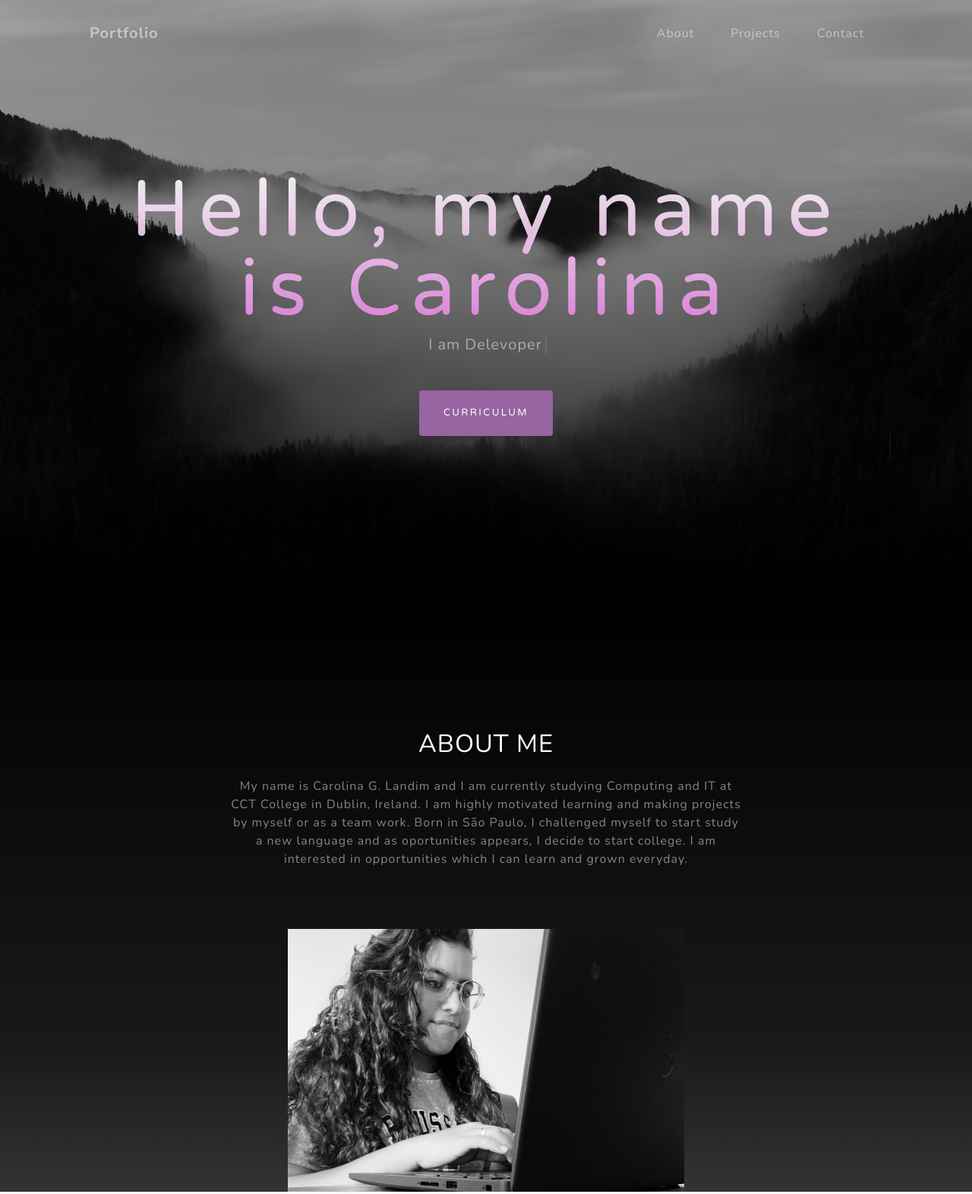
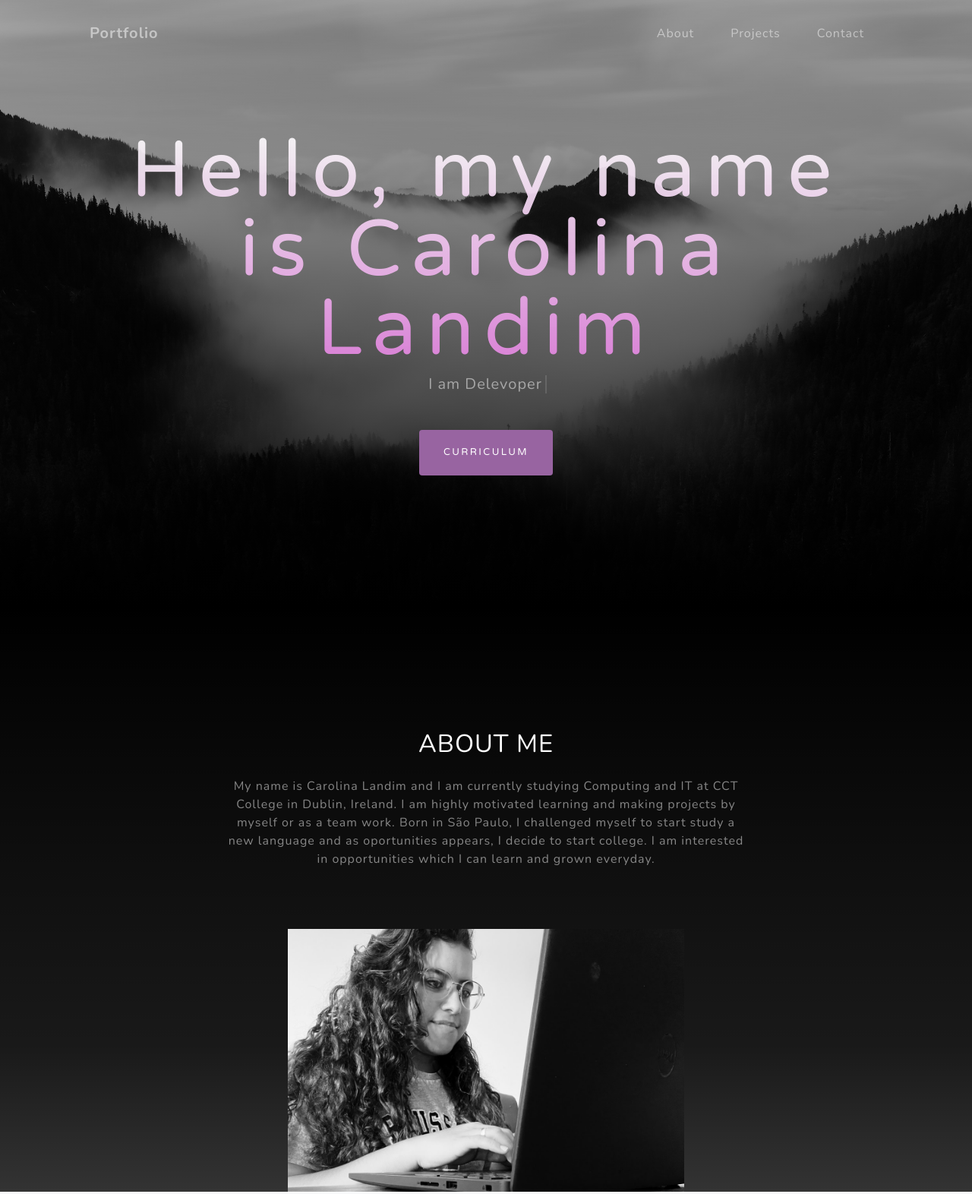
Before and after one commit to Carolina995/Carolina-Portfolio, a plain HTML site: page index.html in a window 1280 px wide. Shown: the top 1572 px of the page at 76% size. Drawn offline with nearby package versions, Linux system fonts and the light colour scheme.

Commit message:
Add files via upload

```diff
--- a/index.html
+++ b/index.html
@@ -6,7 +6,7 @@
         <meta name="description" content="" />
         <meta name="Carolina Landim" content="" />
         <title>Portfolio Carolina Landim</title>
-        <link rel="icon" type="image/x-icon" href="assets/favicon.ico" />
+        <link rel="icon" type="image/x-icon" href="Computer Carolina Logo.png" />
         <!-- Font Awesome icons (free version)-->
         <script src="https://use.fontawesome.com/releases/v6.1.0/js/all.js" crossorigin="anonymous"></script>
         <!-- Google fonts-->
@@ -38,7 +38,7 @@
             <div class="container px-4 px-lg-5 d-flex h-100 align-items-center justify-content-center">
                 <div class="d-flex justify-content-center">
                     <div class="text-center">
-                        <h1 class="mx-auto my-0 text">Hello, my name is Carolina </h1>
+                        <h1 class="mx-auto my-0 text">Hello, my name is Carolina Landim</h1>
                         <h2 class="typing line typing-animation text-white-50 mx-auto mt-2 mb-5">I am Delevoper</h2>
                         <a class="btn btn-primary" href="Curriculum for IT.pdf">Curriculum</a>
                     </div>
@@ -52,7 +52,7 @@
                     <div class="col-lg-8">
                         <h2 class="text-white mb-4">ABOUT ME</h2>
                         <p class="text-white-50">
-                            My name is Carolina G. Landim and I am currently studying Computing and IT at CCT College in Dublin, Ireland. I am highly motivated learning and making projects by myself or as a team work. Born in São Paulo, I challenged myself to start study a new language and as oportunities appears, I decide to start college.
+                            My name is Carolina Landim and I am currently studying Computing and IT at CCT College in Dublin, Ireland. I am highly motivated learning and making projects by myself or as a team work. Born in São Paulo, I challenged myself to start study a new language and as oportunities appears, I decide to start college.
                             <!--<a href="https://startbootstrap.com/theme/grayscale/">the preview page.</a>-->
                             I am interested in opportunities which I can learn and grown everyday.
                         </p>
@@ -149,7 +149,7 @@
             </div>
         </section>
         <!-- Footer-->
-        <footer class="footer bg-black small text-center text-white-50"><div class="container px-4 px-lg-5">Copyright &copy; Carolina G. Landim Portfolio 2022</div></footer>
+        <footer class="footer bg-black small text-center text-white-50"><div class="container px-4 px-lg-5">Copyright &copy; Portfolio Carolina Landim 2022</div></footer>
         <!-- Bootstrap core JS-->
         <script src="https://cdn.jsdelivr.net/npm/bootstrap@5.1.3/dist/js/bootstrap.bundle.min.js"></script>
         <!-- Core theme JS-->
```
Also changed, not shown: Computer Carolina Logo.png (added).
